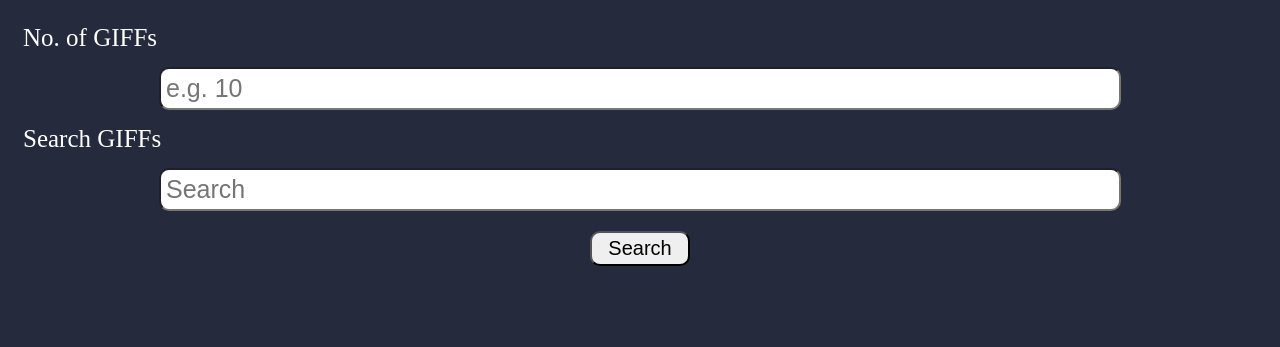
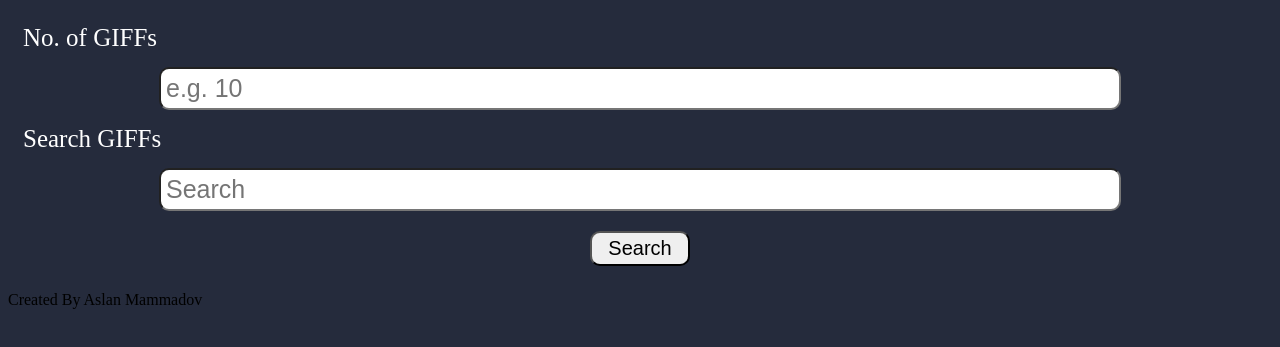
Before and after one commit to Aslan-Mammadov/Giff_Finder, a plain HTML site: page index.html in a window 1280 px wide. Shown: the part 249-596 px from the top of the page. Drawn offline with Linux system fonts and the light colour scheme.

Commit message:
add footer

```diff
--- a/index.html
+++ b/index.html
@@ -33,6 +33,11 @@
         <div class="container"></div>
     </main>
 
+    <footer>
+        <span class="footer">Created By</span>
+        <span class="footer-name">Aslan Mammadov</span>
+    </footer>
+
     <script src="./main.js"></script>
 </body>
 </html>
```
